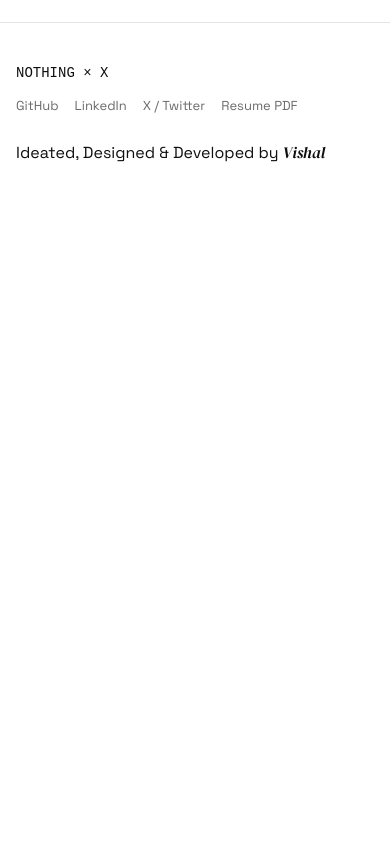
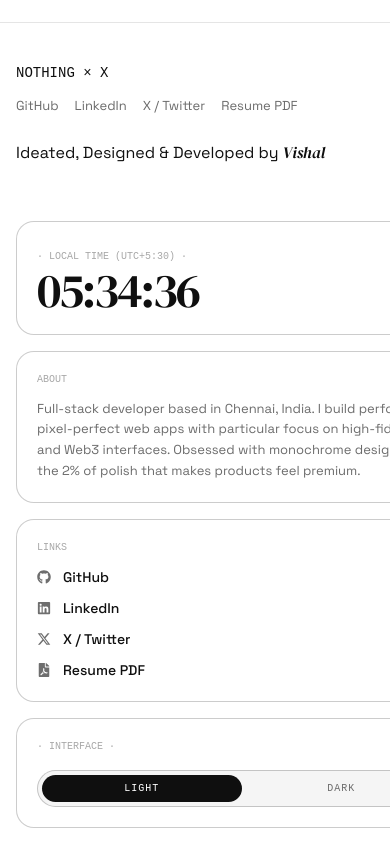
Before and after one commit to oxvishall/nothing-os-themed-portfolio, a Next.js app: page / in a window 390 px wide. Shown: the part 867-1711 px from the top of the page. Before the commit the page ends 1072 px from the top, so only its background shows below. Built offline with nearby package versions, Linux system fonts and the light colour scheme; no server answers; a web font is replaced by a local one.

Commit message:
style: update sidebar layout to be visible on mobile and sticky on desktop

```diff
--- a/app/globals.css
+++ b/app/globals.css
@@ -243,8 +243,21 @@ body {
 .post-action-link { color: inherit; text-decoration: none; }
 
 /* 8. Sidebar & Others */
-.sidebar { display: none; }
-@media (min-width: 1024px) { .sidebar { display: flex; flex-direction: column; gap: 16px; padding: 16px 0; position: sticky; top: 16px; height: max-content; } }
+.sidebar {
+  display: flex;
+  flex-direction: column;
+  gap: 16px;
+  padding: 16px;
+}
+
+@media (min-width: 1024px) {
+  .sidebar {
+    padding: 16px 0;
+    position: sticky;
+    top: 16px;
+    height: max-content;
+  }
+}
 .sidebar-card { background: var(--bg-page); border: 1px solid var(--border-strong); border-radius: 18px; padding: 20px; }
 .sidebar-heading { font-family: var(--font-dot); font-size: 10px; text-transform: uppercase; color: var(--text-tertiary); margin-bottom: 12px; }
 .sidebar-about-text { font-size: 13px; color: var(--text-secondary); line-height: 1.6; }
```
